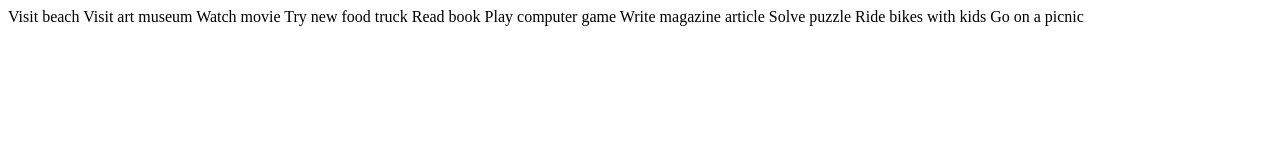
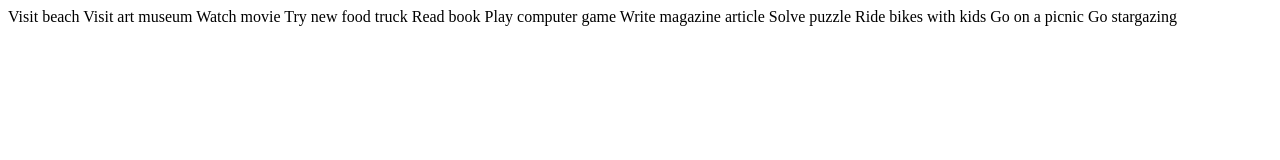
Before and after one commit to roannav/fun-list, a plain HTML site: page index.html in a window 1280 px wide. Drawn offline with Linux system fonts and the light colour scheme.

Commit message:
added stargazing

```diff
--- a/index.html
+++ b/index.html
@@ -15,5 +15,6 @@ Write magazine article
 Solve puzzle
 Ride bikes with kids
 Go on a picnic
+Go stargazing
 </body>
 </html>
```
